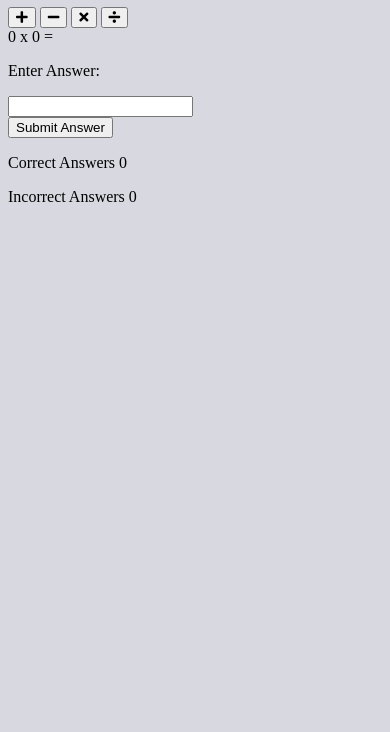
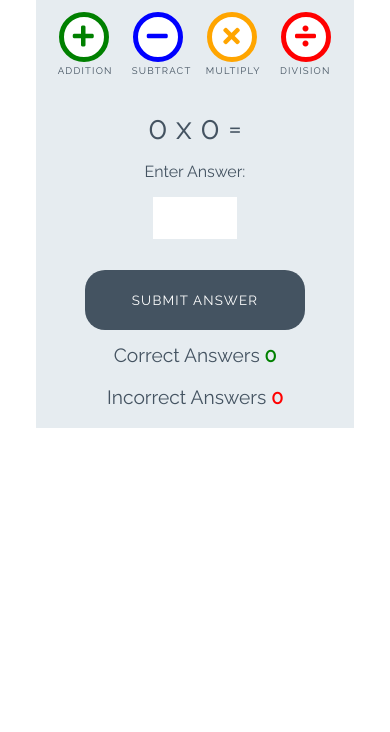
Before and after one commit to ArunVG1963/love-maths, a plain HTML site: page index.html in a window 390 px wide. Shown: the part 112-844 px from the top of the page. Drawn offline with Linux system fonts and the light colour scheme.

Commit message:
add styles for game

```diff
--- a/assets/css/style.css
+++ b/assets/css/style.css
@@ -1,3 +1,251 @@
+/* --------- Global style */
+
 body {
-    background : rgb(216, 216, 224) ;
+    background-color: white;
+    font-family: "Raleway", sans-serif;
+    color: #445361;
+    text-align: center;
 }
+
+/* --------- Heading */
+
+.heading {
+    text-align: center;
+    font-size: 2.5rem;
+}
+
+.logo {
+    height: 40px;
+    padding-right: 5px;
+}
+
+/* --------- Game layout */
+
+.game-area {
+    background-color: #E6ECF0;
+    box-sizing: border-box;
+    width: 85%;
+    height: 65vh;
+    max-height: 450px;
+    max-width: 830px;
+    margin-left: auto;
+    margin-right: auto;
+    padding: 1%;
+}
+
+.question-area {
+    width: 50%;
+    font-size: 2rem;
+    margin: auto;
+    padding: 50px 0;
+}
+
+.question-area span {
+    padding: 0 15px;
+}
+
+.score-area {
+    margin: 5px auto;
+    width: 60%;
+    font-size: 1.2rem;
+}
+
+.controls-area {
+    width: 85%;
+    margin: 30px auto;
+}
+
+#score {
+    color: green;
+    font-weight: bold;
+}
+
+#incorrect {
+    color: red;
+    font-weight: bold;
+}
+
+.answer-message {
+    display: none;
+    font-size: 1rem;
+}
+
+#answer-box {
+    border: none;
+    color: #445361;
+    display: inline-block;
+    height: 40px;
+    width: 80px;
+    font-size: 1.2rem;
+}
+
+.scores {
+    display: inline-block;
+    padding: 25px;
+}
+
+/* --------- Buttons */
+
+.btn {
+    width: 220px;
+    height: 60px;
+    font-family: "Raleway", sans-serif;
+    text-transform: uppercase;
+    letter-spacing: 1.2px;
+    color: white;
+}
+
+.btn:focus {
+    outline: none;
+}
+
+.btn--big {
+    padding-top: 10px;
+    border-radius: 50%;
+    background-color: white;
+    border: 10px solid;
+    width: 100px;
+    height: 100px;
+    font-size: 3.2rem;
+    margin: 0 30px;
+    transition: all 0.5s;
+}
+
+.btn--big::after {
+    content:attr(data-type);
+    font-size:1rem;
+    color:#445361;
+    position:relative;
+    left: -0.5em;
+}
+.btn--blue {
+    border-color: blue;
+    color: blue;
+}
+
+.btn--blue:active,
+.btn--blue:hover {
+    background-color: darkblue;
+    color: white;
+}
+
+.btn--orange {
+    border-color: orange;
+    color: orange;
+}
+
+.btn--orange:active,
+.btn--orange:hover {
+    background-color: darkorange;
+    color: white;
+}
+
+.btn--red {
+    border-color: red;
+    color: red;
+}
+
+.btn--red:active,
+.btn--red:hover {
+    background-color: darkred;
+    color: white;
+}
+
+.btn--green {
+    border-color: green;
+    color: green;
+}
+
+.btn--green:active,
+.btn--green:hover {
+    background-color: darkgreen;
+    color: white;
+}
+
+.btn--gray {
+    margin-top: 25px;
+    background-color: #445361;
+    border: 1px transparent;
+    border-radius: 20px;
+}
+
+.btn--gray:active,
+.btn--gray:hover {
+    background-color: #0d1013;
+}
+
+/* --------- Media queries */
+
+@media (max-width: 414px) {
+    .controls-area {
+        width: 100%;
+    }
+
+    .btn--big {
+        margin: 0 10px;
+        padding: 5px;
+        border: 5px solid;
+        width: 50px;
+        height: 50px;
+        font-size: 1.5rem;
+    }
+
+    .btn--big::after {
+        font-size: 0.6rem;
+        left: -0.7rem;
+    }
+
+    .question-area {
+        padding: 10% 0;
+        width: 100%;
+    }
+
+    .question-area span {
+        padding: 0;
+    }
+
+    .answer-message {
+        display: block;
+    }
+
+    #answer-box {
+        display: block;
+        margin: 0 auto;
+    }
+    .btn--gray {
+        margin-top: 0;
+    }
+
+    .score-area {
+        width: 100%;
+    }
+
+    .scores {
+        margin: 0.5em auto;
+        display: block;
+        padding: 5px;
+    }
+
+    .heading {
+        font-size: 2rem;
+    }
+}
+
+@media (max-width: 320px) {
+    .game-area {
+        height: 70vh;
+    }
+
+    .controls-area {
+        width: 75%;
+        margin: 10px auto;
+    }
+
+    .btn--big {
+        margin: 10px 10px;
+    }
+    .question-area {
+        padding: 10px 0;
+    }
+
+}
--- a/index.html
+++ b/index.html
@@ -23,16 +23,16 @@
 
         <div class="game-area">
             <div class="controls-area">
-                <button class="btn btn--big btn--green">
+                <button data-type="addition" class="btn btn--big btn--green">
                     <i class="fas fa-plus"></i>
                 </button>
-                <button class="btn btn--big btn--blue">
+                <button data-type="subtract" class="btn btn--big btn--blue">
                     <i class="fas fa-minus"></i>
                 </button>
-                <button class="btn btn--big btn--orange">
+                <button data-type="multiply" class="btn btn--big btn--orange">
                     <i class="fas fa-times"></i>
                 </button>
-                <button class="btn btn--big btn--red">
+                <button data-type="division" class="btn btn--big btn--red">
                     <i class="fas fa-divide"></i>
                 </button>
             <div>
@@ -45,7 +45,7 @@
                     <input id="answer-box" type="number">
 
                 </div>
-                <button class="btn btn--gray">Submit Answer</button>
+                <button data-type="submit" class="btn btn--gray">Submit Answer</button>
         </div>
 
         <div class="score-area">
```
